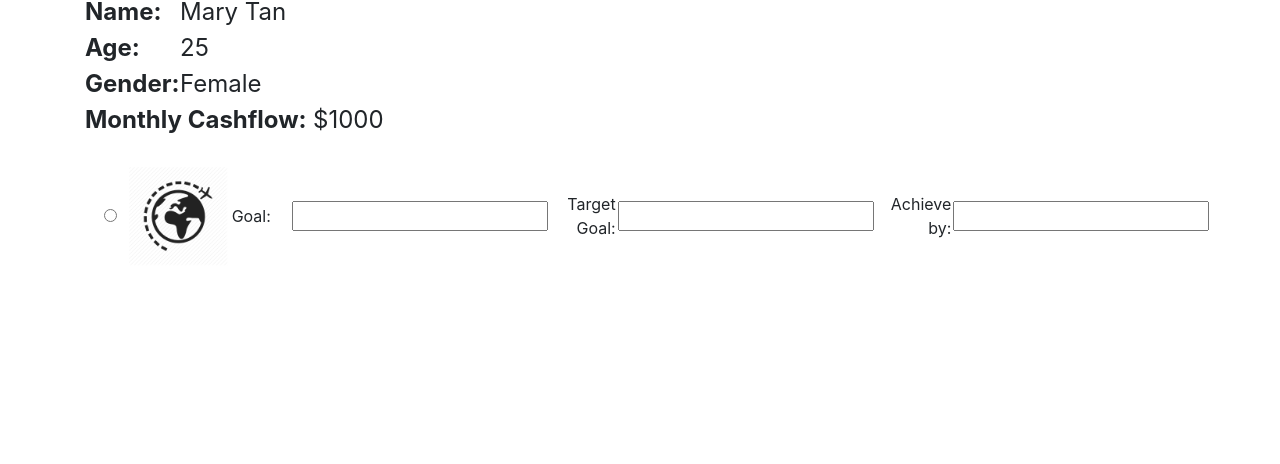
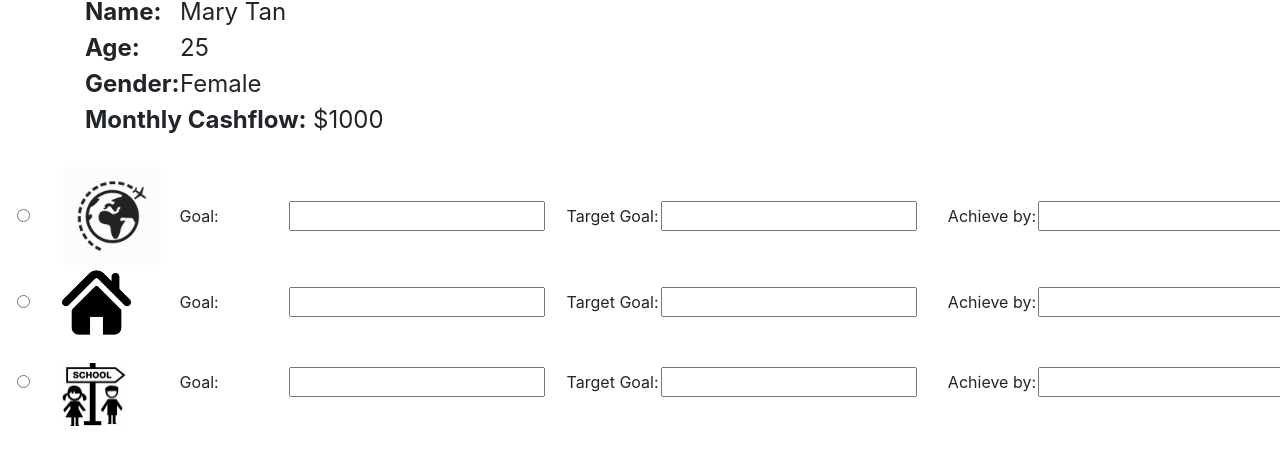
Before and after one commit to KevinCJH/g7dbsunicorn, a website: page Transition.html in a window 1280 px wide. Shown: the part 228-692 px from the top of the page. Drawn offline with Linux system fonts and the light colour scheme.

Commit message:
change images

```diff
--- a/Transition.html
+++ b/Transition.html
@@ -138,6 +138,88 @@
      <td width = "13%">
       <div align="left"><input type="text" name="firstname"><br></div>
      </td>
+    </tr>
+
+    <tr>
+     <td width = "10%"  style="align:middle;">
+      <div align = "center">
+      <input type = "radio" name="type" value="Travel">
+      </div>
+     </td>
+
+     <td width = "10%">
+      <img src = "Pictures/home1.png"  width = "60%"></img>
+     </td>
+     <!-- -->
+     <td width = "13%">
+      Goal: <br/>
+     </td>
+
+     <td width = "13%">
+      <input type="text" name=""><br>
+     </td>
+
+     <td width = "13%">
+      <div align="right">Target Goal:</div>
+     </td>
+
+     <td width = "13%">
+      <div align="left"><input type="text" name="firstname"><br></div>
+     </td>
+
+     <td width = "13%">
+      <div align="right">Achieve by:</div>
+     </td>
+
+     <td width = "13%">
+      <div align="left"><input type="text" name="firstname"><br></div>
+     </td>
+    </tr>
+
+    <!-- -->
+
+        <tr>
+     <td width = "10%"  style="align:middle;">
+      <div align = "center">
+      <input type = "radio" name="type" value="Travel">
+      </div>
+     </td>
+
+     <td width = "10%">
+      <br/>
+      <img src = "Pictures/school1.jpg" height = "" width = "55%"></img>
+     </td>
+
+     <td width = "13%">
+      Goal: <br/>
+     </td>
+
+     <td width = "13%">
+      <input type="text" name=""><br>
+     </td>
+
+     <td width = "13%">
+      <div align="right">Target Goal:</div>
+     </td>
+
+     <td width = "13%">
+      <div align="left"><input type="text" name="firstname"><br></div>
+     </td>
+
+     <td width = "13%">
+      <div align="right">Achieve by:</div>
+     </td>
+
+     <td width = "13%">
+      <div align="left"><input type="text" name="firstname"><br></div>
+     </td>
+    </tr>
+
+    <!-- -->
+
+
+
+
    </table>
 
     </div>
```
